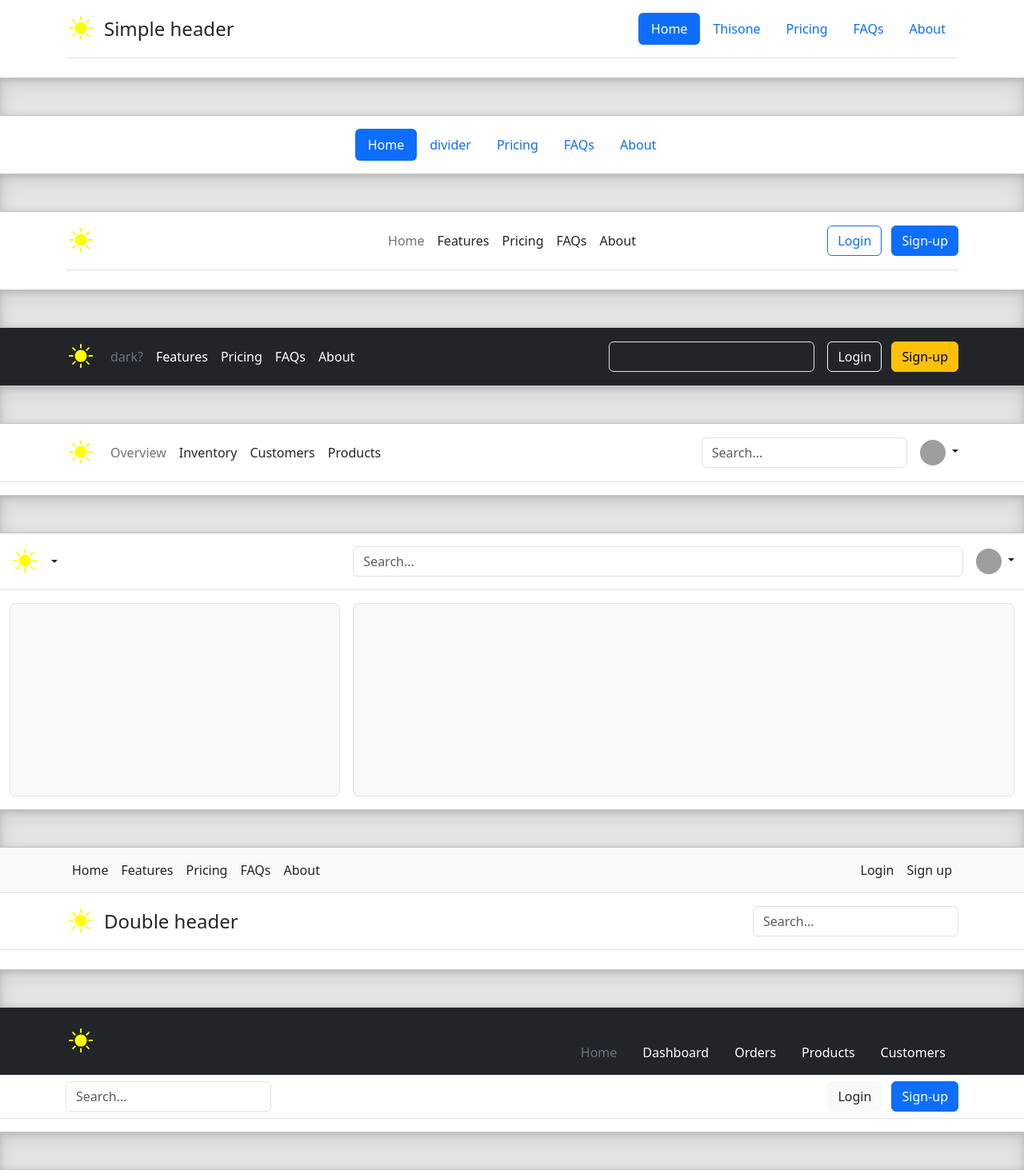
After one commit to Cats12128/Website, a Flask app: page /test in a window 1280 px wide. The commit adds this page. Shown: the whole page at 80% size. Run offline with Flask 2, Linux system fonts and the light colour scheme; some libraries are stand-ins or nearby versions; grey boxes are pictures that could not be loaded.

```diff
--- a/app.py
+++ b/app.py
@@ -2,9 +2,13 @@ from flask import Flask, render_template
 
 app = Flask(__name__)
 
+
 @app.route("/")
 def index():
-  return render_template("index.html",addtitle="Home")
+  indexTextFile = open("static/index.txt", "r")
+  indextext = indexTextFile.read()
+  indexTextFile.close()
+  return render_template("index.html",addtitle="Home", indextext=indextext)
 
 @app.route("/gallery")
 def gallery():
@@ -18,6 +22,9 @@ def about():
 def contact():
   return render_template("contact.html", addtitle="Contact")
 
+@app.route("/test")
+def test():
+  return render_template("test.html", addtitle="Testing")
 
 #if __name__ == "__main__":
 app.run(host="0.0.0.0", debug=True)
--- /dev/null
+++ b/static/index.txt
@@ -0,0 +1,2 @@
+We are a small family-owned business dedicated to delivering quality work at reasonable prices.
+Let us work with you to design a porch or patio that will work best for you for years to come. I have been working in the industry for 10+ years.  Available in Broward and Palm Beach County.
--- a/templates/contact.html
+++ b/templates/contact.html
@@ -1,6 +1,7 @@
 <!doctype html>
 {% extends "layout.html" %}
 
-<body>
+  <body>
 
-</body>
+  </body>
+</html>
--- a/templates/gallery.html
+++ b/templates/gallery.html
@@ -2,5 +2,5 @@
 {% extends "layout.html" %}
 
 <body>
-
+  gallery
 </body>
--- /dev/null
+++ b/templates/test.html
@@ -0,0 +1,354 @@
+<!doctype html>
+<html lang="en">
+  <head>
+    <meta charset="utf-8">
+    <meta name="viewport" content="width=device-width, initial-scale=1">
+    <meta name="description" content="">
+    <meta name="author" content="Mark Otto, Jacob Thornton, and Bootstrap contributors">
+    <meta name="generator" content="Hugo 0.108.0">
+    <title>Headers · Bootstrap v5.3</title>
+
+    <link rel="canonical" href="https://getbootstrap.com/docs/5.3/examples/headers/">
+
+
+
+
+
+<link href="https://cdn.jsdelivr.net/npm/bootstrap@5.3.0-alpha1/dist/css/bootstrap.min.css" rel="stylesheet" integrity="sha384-GLhlTQ8iRABdZLl6O3oVMWSktQOp6b7In1Zl3/Jr59b6EGGoI1aFkw7cmDA6j6gD" crossorigin="anonymous">
+
+    <style>
+      .bd-placeholder-img {
+        font-size: 1.125rem;
+        text-anchor: middle;
+        -webkit-user-select: none;
+        -moz-user-select: none;
+        user-select: none;
+      }
+
+      @media (min-width: 768px) {
+        .bd-placeholder-img-lg {
+          font-size: 3.5rem;
+        }
+      }
+
+      .b-example-divider {
+        height: 3rem;
+        background-color: rgba(0, 0, 0, .1);
+        border: solid rgba(0, 0, 0, .15);
+        border-width: 1px 0;
+        box-shadow: inset 0 .5em 1.5em rgba(0, 0, 0, .1), inset 0 .125em .5em rgba(0, 0, 0, .15);
+      }
+
+      .b-example-vr {
+        flex-shrink: 0;
+        width: 1.5rem;
+        height: 100vh;
+      }
+
+      .bi {
+        vertical-align: -.125em;
+        fill: currentColor;
+      }
+
+      .nav-scroller {
+        position: relative;
+        z-index: 2;
+        height: 2.75rem;
+        overflow-y: hidden;
+      }
+
+      .nav-scroller .nav {
+        display: flex;
+        flex-wrap: nowrap;
+        padding-bottom: 1rem;
+        margin-top: -1px;
+        overflow-x: auto;
+        text-align: center;
+        white-space: nowrap;
+        -webkit-overflow-scrolling: touch;
+      }
+    </style>
+
+
+    <!-- Custom styles for this template -->
+    <link href="headers.css" rel="stylesheet">
+  </head>
+  <body>
+
+<svg xmlns="http://www.w3.org/2000/svg" style="display: none;">
+  <symbol id="bootstrap" viewBox="0 0 17 17" fill="yellow">
+    <title>JKI</title>
+    <path fill-rule="evenodd" clip-rule="evenodd" d="M12 8a4 4 0 1 1-8 0 4 4 0 0 1 8 0zM8 0a.5.5 0 0 1 .5.5v2a.5.5 0 0 1-1 0v-2A.5.5 0 0 1 8 0zm0 13a.5.5 0 0 1 .5.5v2a.5.5 0 0 1-1 0v-2A.5.5 0 0 1 8 13zm8-5a.5.5 0 0 1-.5.5h-2a.5.5 0 0 1 0-1h2a.5.5 0 0 1 .5.5zM3 8a.5.5 0 0 1-.5.5h-2a.5.5 0 0 1 0-1h2A.5.5 0 0 1 3 8zm10.657-5.657a.5.5 0 0 1 0 .707l-1.414 1.415a.5.5 0 1 1-.707-.708l1.414-1.414a.5.5 0 0 1 .707 0zm-9.193 9.193a.5.5 0 0 1 0 .707L3.05 13.657a.5.5 0 0 1-.707-.707l1.414-1.414a.5.5 0 0 1 .707 0zm9.193 2.121a.5.5 0 0 1-.707 0l-1.414-1.414a.5.5 0 0 1 .707-.707l1.414 1.414a.5.5 0 0 1 0 .707zM4.464 4.465a.5.5 0 0 1-.707 0L2.343 3.05a.5.5 0 1 1 .707-.707l1.414 1.414a.5.5 0 0 1 0 .708z"></path>
+  </symbol>
+  </svg>
+
+<main>
+  <h1 class="visually-hidden">Headers examples</h1>
+
+  <div class="container">
+    <header class="d-flex flex-wrap justify-content-center py-3 mb-4 border-bottom">
+      <a href="/" class="d-flex align-items-center mb-3 mb-md-0 me-md-auto text-dark text-decoration-none">
+        <svg class="bi me-2" width="40" height="32"><use xlink:href="#bootstrap"/></svg>
+        <span class="fs-4">Simple header</span>
+      </a>
+
+      <ul class="nav nav-pills">
+        <li class="nav-item"><a href="#" class="nav-link active" aria-current="page">Home</a></li>
+        <li class="nav-item"><a href="#" class="nav-link">Thisone</a></li>
+        <li class="nav-item"><a href="#" class="nav-link">Pricing</a></li>
+        <li class="nav-item"><a href="#" class="nav-link">FAQs</a></li>
+        <li class="nav-item"><a href="#" class="nav-link">About</a></li>
+      </ul>
+    </header>
+  </div>
+
+  <div class="b-example-divider"></div>
+
+  <div class="container">
+    <header class="d-flex justify-content-center py-3">
+      <ul class="nav nav-pills">
+        <li class="nav-item"><a href="#" class="nav-link active" aria-current="page">Home</a></li>
+        <li class="nav-item"><a href="#" class="nav-link">divider</a></li>
+        <li class="nav-item"><a href="#" class="nav-link">Pricing</a></li>
+        <li class="nav-item"><a href="#" class="nav-link">FAQs</a></li>
+        <li class="nav-item"><a href="#" class="nav-link">About</a></li>
+      </ul>
+    </header>
+  </div>
+
+  <div class="b-example-divider"></div>
+
+  <div class="container">
+    <header class="d-flex flex-wrap align-items-center justify-content-center justify-content-md-between py-3 mb-4 border-bottom">
+      <a href="/" class="d-flex align-items-center col-md-3 mb-2 mb-md-0 text-dark text-decoration-none">
+        <svg class="bi me-2" width="40" height="32" role="img" aria-label="Bootstrap"><use xlink:href="#bootstrap"/></svg>
+      </a>
+
+      <ul class="nav col-12 col-md-auto mb-2 justify-content-center mb-md-0">
+        <li><a href="#" class="nav-link px-2 link-secondary">Home</a></li>
+        <li><a href="#" class="nav-link px-2 link-dark">Features</a></li>
+        <li><a href="#" class="nav-link px-2 link-dark">Pricing</a></li>
+        <li><a href="#" class="nav-link px-2 link-dark">FAQs</a></li>
+        <li><a href="#" class="nav-link px-2 link-dark">About</a></li>
+      </ul>
+
+      <div class="col-md-3 text-end">
+        <button type="button" class="btn btn-outline-primary me-2">Login</button>
+        <button type="button" class="btn btn-primary">Sign-up</button>
+      </div>
+    </header>
+  </div>
+
+  <div class="b-example-divider"></div>
+
+  <header class="p-3 text-bg-dark">
+    <div class="container">
+      <div class="d-flex flex-wrap align-items-center justify-content-center justify-content-lg-start">
+        <a href="/" class="d-flex align-items-center mb-2 mb-lg-0 text-white text-decoration-none">
+          <svg class="bi me-2" width="40" height="32" role="img" aria-label="Bootstrap"><use xlink:href="#bootstrap"/></svg>
+        </a>
+
+        <ul class="nav col-12 col-lg-auto me-lg-auto mb-2 justify-content-center mb-md-0">
+          <li><a href="#" class="nav-link px-2 text-secondary">dark?</a></li>
+          <li><a href="#" class="nav-link px-2 text-white">Features</a></li>
+          <li><a href="#" class="nav-link px-2 text-white">Pricing</a></li>
+          <li><a href="#" class="nav-link px-2 text-white">FAQs</a></li>
+          <li><a href="#" class="nav-link px-2 text-white">About</a></li>
+        </ul>
+
+        <form class="col-12 col-lg-auto mb-3 mb-lg-0 me-lg-3" role="search">
+          <input type="search" class="form-control form-control-dark text-bg-dark" placeholder="Search..." aria-label="Search">
+        </form>
+
+        <div class="text-end">
+          <button type="button" class="btn btn-outline-light me-2">Login</button>
+          <button type="button" class="btn btn-warning">Sign-up</button>
+        </div>
+      </div>
+    </div>
+  </header>
+
+  <div class="b-example-divider"></div>
+
+  <header class="p-3 mb-3 border-bottom">
+    <div class="container">
+      <div class="d-flex flex-wrap align-items-center justify-content-center justify-content-lg-start">
+        <a href="/" class="d-flex align-items-center mb-2 mb-lg-0 text-dark text-decoration-none">
+          <svg class="bi me-2" width="40" height="32" role="img" aria-label="Bootstrap"><use xlink:href="#bootstrap"/></svg>
+        </a>
+
+        <ul class="nav col-12 col-lg-auto me-lg-auto mb-2 justify-content-center mb-md-0">
+          <li><a href="#" class="nav-link px-2 link-secondary">Overview</a></li>
+          <li><a href="#" class="nav-link px-2 link-dark">Inventory</a></li>
+          <li><a href="#" class="nav-link px-2 link-dark">Customers</a></li>
+          <li><a href="#" class="nav-link px-2 link-dark">Products</a></li>
+        </ul>
+
+        <form class="col-12 col-lg-auto mb-3 mb-lg-0 me-lg-3" role="search">
+          <input type="search" class="form-control" placeholder="Search..." aria-label="Search">
+        </form>
+
+        <div class="dropdown text-end">
+          <a href="#" class="d-block link-dark text-decoration-none dropdown-toggle" data-bs-toggle="dropdown" aria-expanded="false">
+            <img src="https://github.com/mdo.png" alt="mdo" width="32" height="32" class="rounded-circle">
+          </a>
+          <ul class="dropdown-menu text-small">
+            <li><a class="dropdown-item" href="#">New project...</a></li>
+            <li><a class="dropdown-item" href="#">Settings</a></li>
+            <li><a class="dropdown-item" href="#">Profile</a></li>
+            <li><hr class="dropdown-divider"></li>
+            <li><a class="dropdown-item" href="#">Sign out</a></li>
+          </ul>
+        </div>
+      </div>
+    </div>
+  </header>
+
+  <div class="b-example-divider"></div>
+
+  <header class="py-3 mb-3 border-bottom">
+    <div class="container-fluid d-grid gap-3 align-items-center" style="grid-template-columns: 1fr 2fr;">
+      <div class="dropdown">
+        <a href="#" class="d-flex align-items-center col-lg-4 mb-2 mb-lg-0 link-dark text-decoration-none dropdown-toggle" data-bs-toggle="dropdown" aria-expanded="false">
+          <svg class="bi me-2" width="40" height="32"><use xlink:href="#bootstrap"/></svg>
+        </a>
+        <ul class="dropdown-menu text-small shadow">
+          <li><a class="dropdown-item active" href="#" aria-current="page">Overview</a></li>
+          <li><a class="dropdown-item" href="#">Inventory</a></li>
+          <li><a class="dropdown-item" href="#">Customers</a></li>
+          <li><a class="dropdown-item" href="#">Products</a></li>
+          <li><hr class="dropdown-divider"></li>
+          <li><a class="dropdown-item" href="#">Reports</a></li>
+          <li><a class="dropdown-item" href="#">Analytics</a></li>
+        </ul>
+      </div>
+
+      <div class="d-flex align-items-center">
+        <form class="w-100 me-3" role="search">
+          <input type="search" class="form-control" placeholder="Search..." aria-label="Search">
+        </form>
+
+        <div class="flex-shrink-0 dropdown">
+          <a href="#" class="d-block link-dark text-decoration-none dropdown-toggle" data-bs-toggle="dropdown" aria-expanded="false">
+            <img src="https://github.com/mdo.png" alt="mdo" width="32" height="32" class="rounded-circle">
+          </a>
+          <ul class="dropdown-menu text-small shadow">
+            <li><a class="dropdown-item" href="#">New project...</a></li>
+            <li><a class="dropdown-item" href="#">Settings</a></li>
+            <li><a class="dropdown-item" href="#">Profile</a></li>
+            <li><hr class="dropdown-divider"></li>
+            <li><a class="dropdown-item" href="#">Sign out</a></li>
+          </ul>
+        </div>
+      </div>
+    </div>
+  </header>
+
+  <div class="container-fluid pb-3">
+    <div class="d-grid gap-3" style="grid-template-columns: 1fr 2fr;">
+      <div class="bg-light border rounded-3">
+        <br><br><br><br><br><br><br><br><br><br>
+      </div>
+      <div class="bg-light border rounded-3">
+        <br><br><br><br><br><br><br><br><br><br>
+      </div>
+    </div>
+  </div>
+
+  <div class="b-example-divider"></div>
+
+  <nav class="py-2 bg-light border-bottom">
+    <div class="container d-flex flex-wrap">
+      <ul class="nav me-auto">
+        <li class="nav-item"><a href="#" class="nav-link link-dark px-2 active" aria-current="page">Home</a></li>
+        <li class="nav-item"><a href="#" class="nav-link link-dark px-2">Features</a></li>
+        <li class="nav-item"><a href="#" class="nav-link link-dark px-2">Pricing</a></li>
+        <li class="nav-item"><a href="#" class="nav-link link-dark px-2">FAQs</a></li>
+        <li class="nav-item"><a href="#" class="nav-link link-dark px-2">About</a></li>
+      </ul>
+      <ul class="nav">
+        <li class="nav-item"><a href="#" class="nav-link link-dark px-2">Login</a></li>
+        <li class="nav-item"><a href="#" class="nav-link link-dark px-2">Sign up</a></li>
+      </ul>
+    </div>
+  </nav>
+  <header class="py-3 mb-4 border-bottom">
+    <div class="container d-flex flex-wrap justify-content-center">
+      <a href="/" class="d-flex align-items-center mb-3 mb-lg-0 me-lg-auto text-dark text-decoration-none">
+        <svg class="bi me-2" width="40" height="32"><use xlink:href="#bootstrap"/></svg>
+        <span class="fs-4">Double header</span>
+      </a>
+      <form class="col-12 col-lg-auto mb-3 mb-lg-0" role="search">
+        <input type="search" class="form-control" placeholder="Search..." aria-label="Search">
+      </form>
+    </div>
+  </header>
+
+  <div class="b-example-divider"></div>
+
+  <header>
+    <div class="px-3 py-2 text-bg-dark">
+      <div class="container">
+        <div class="d-flex flex-wrap align-items-center justify-content-center justify-content-lg-start">
+          <a href="/" class="d-flex align-items-center my-2 my-lg-0 me-lg-auto text-white text-decoration-none">
+            <svg class="bi me-2" width="40" height="32" role="img" aria-label="Bootstrap"><use xlink:href="#bootstrap"/></svg>
+          </a>
+
+          <ul class="nav col-12 col-lg-auto my-2 justify-content-center my-md-0 text-small">
+            <li>
+              <a href="#" class="nav-link text-secondary">
+                <svg class="bi d-block mx-auto mb-1" width="24" height="24"><use xlink:href="#home"/></svg>
+                Home
+              </a>
+            </li>
+            <li>
+              <a href="#" class="nav-link text-white">
+                <svg class="bi d-block mx-auto mb-1" width="24" height="24"><use xlink:href="#speedometer2"/></svg>
+                Dashboard
+              </a>
+            </li>
+            <li>
+              <a href="#" class="nav-link text-white">
+                <svg class="bi d-block mx-auto mb-1" width="24" height="24"><use xlink:href="#table"/></svg>
+                Orders
+              </a>
+            </li>
+            <li>
+              <a href="#" class="nav-link text-white">
+                <svg class="bi d-block mx-auto mb-1" width="24" height="24"><use xlink:href="#grid"/></svg>
+                Products
+              </a>
+            </li>
+            <li>
+              <a href="#" class="nav-link text-white">
+                <svg class="bi d-block mx-auto mb-1" width="24" height="24"><use xlink:href="#people-circle"/></svg>
+                Customers
+              </a>
+            </li>
+          </ul>
+        </div>
+      </div>
+    </div>
+    <div class="px-3 py-2 border-bottom mb-3">
+      <div class="container d-flex flex-wrap justify-content-center">
+        <form class="col-12 col-lg-auto mb-2 mb-lg-0 me-lg-auto" role="search">
+          <input type="search" class="form-control" placeholder="Search..." aria-label="Search">
+        </form>
+
+        <div class="text-end">
+          <button type="button" class="btn btn-light text-dark me-2">Login</button>
+          <button type="button" class="btn btn-primary">Sign-up</button>
+        </div>
+      </div>
+    </div>
+  </header>
+
+  <div class="b-example-divider"></div>
+</main>
+
+
+    <script src="../assets/dist/js/bootstrap.bundle.min.js"></script>
+
+
+  </body>
+</html>
```
Also changed, not shown: static/headers.css (deleted, +0 -15 lines), templates/index.html (+8 -23 lines), templates/layout.html (+12 -9 lines), static/assets/brand/bootstrap-logo-white.svg (deleted), static/assets/brand/bootstrap-logo.svg (deleted), static/styles1.css (renamed from static/styles.css).
